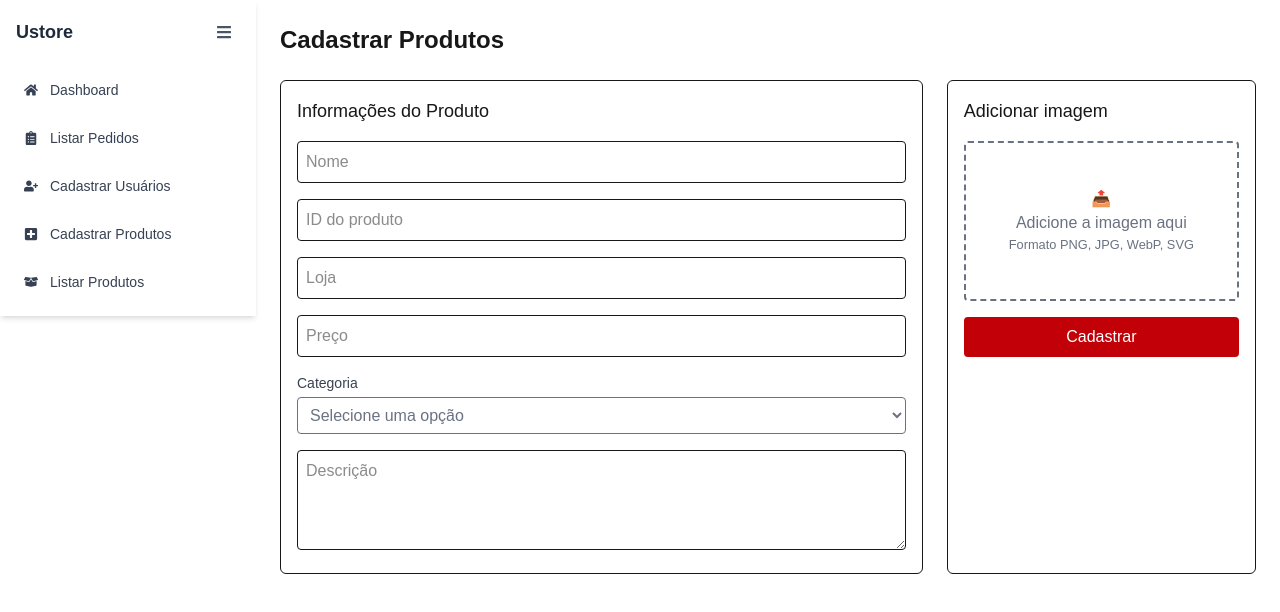
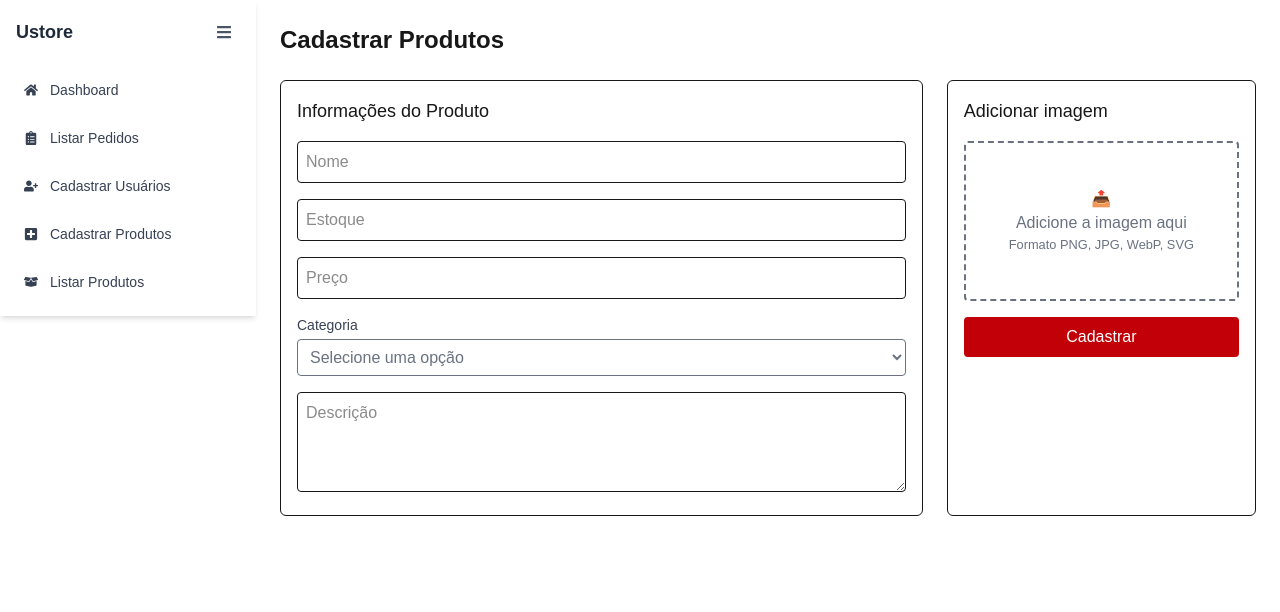
Before and after one commit to Vanessa867/Front_Squad36_Claro, a Next.js app in the folder claro/: page /CadastrarProdutos in a window 1280 px wide. Shown: the top 612 px of the page. Built offline with nearby package versions, Linux system fonts and the light colour scheme.

Commit message:
add integration back end

```diff
--- a/claro/package.json
+++ b/claro/package.json
@@ -9,6 +9,7 @@
     "lint": "next lint"
   },
   "dependencies": {
+    "jwt-decode": "^4.0.0",
     "next": "15.3.1",
     "react": "^19.1.0",
     "react-dom": "^19.1.0",
--- a/claro/src/app/CadastrarProdutos/page.tsx
+++ b/claro/src/app/CadastrarProdutos/page.tsx
@@ -2,9 +2,22 @@
 
 import { useState } from "react";
 import SideNav from "@/app/Dashboard/sidenav";
+import { jwtDecode } from "jwt-decode";
 
 export default function CadastrarProduto() {
   const [imagem, setImagem] = useState<File | null>(null);
+  const [form, setForm] = useState({
+    name: '',
+    description: '',
+    stock: '',
+    category: '',
+    price: '',
+  });
+
+  const handleChange = (e: React.ChangeEvent<HTMLInputElement | HTMLSelectElement | HTMLTextAreaElement>) => {
+    const { name, value } = e.target;
+    setForm(prev => ({ ...prev, [name]: value }));
+  };
 
   const handleImagemChange = (e: React.ChangeEvent<HTMLInputElement>) => {
     if (e.target.files && e.target.files[0]) {
@@ -12,11 +25,70 @@ export default function CadastrarProduto() {
     }
   };
 
-  const handleSubmit = (e: React.FormEvent) => {
-    e.preventDefault();
-    console.log("Produto cadastrado");
+  type JwtPayload = {
+  sub: string; // ou 'id', depende do token do seu backend
+  // outros campos se precisar
+};
+
+const handleSubmit = async (e: React.FormEvent) => {
+  e.preventDefault();
+
+  const token = localStorage.getItem('token'); // ou onde você guarda o JWT
+  if (!token) {
+    alert('Usuário não autenticado');
+    return;
+  }
+
+  const decoded = jwtDecode<JwtPayload>(token);
+  const createdBy = decoded.sub; // ou decoded.id dependendo do seu token
+
+  let imgUrl = "";
+  if (imagem) {
+    // Atenção: Isso cria uma URL local temporária, que o backend não consegue acessar.
+    // Você precisa subir a imagem para um serviço e pegar a URL real.
+    imgUrl = URL.createObjectURL(imagem); // só para preview, não para envio real
+  }
+
+  const produto = {
+    name: form.name,
+    description: form.description,
+    stock: parseInt(form.stock),
+    category: form.category,
+    price: parseFloat(form.price),
+    imgUrl,
+    createdBy, // envia só o id (string)
   };
 
+  try {
+    const response = await fetch("http://localhost:8080/products", {
+      method: "POST",
+      headers: {
+        "Content-Type": "application/json",
+        "Authorization": `Bearer ${token}`, // IMPORTANTE: enviar o token no header
+      },
+      body: JSON.stringify(produto),
+    });
+
+    if (response.ok) {
+      alert("Produto cadastrado com sucesso!");
+      setForm({
+        name: '',
+        description: '',
+        stock: '',
+        category: '',
+        price: '',
+
+      });
+      setImagem(null);
+    } else {
+      console.error(await response.text());
+      alert("Erro ao cadastrar produto.");
+    }
+  } catch (err) {
+    console.error(err);
+    alert("Erro de conexão com o servidor.");
+  }
+};
   return (
     <div className="flex">
       <SideNav />
@@ -25,36 +97,88 @@ export default function CadastrarProduto() {
         <h1 className="text-2xl font-semibold mb-6">Cadastrar Produtos</h1>
 
         <form onSubmit={handleSubmit} className="grid grid-cols-1 md:grid-cols-3 gap-6">
-          {/* Coluna 1: Informações do Produto */}
           <div className="md:col-span-2 space-y-4 border p-4 rounded-md">
             <h2 className="text-lg font-medium">Informações do Produto</h2>
 
-            <input type="text" placeholder="Nome" className="w-full p-2 border rounded" />
-            <input type="text" placeholder="ID do produto" className="w-full p-2 border rounded" />
-            <input type="text" placeholder="Loja" className="w-full p-2 border rounded" />
-            <input type="text" placeholder="Preço" className="w-full p-2 border rounded" />
+            <input
+              name="name"
+              value={form.name}
+              onChange={handleChange}
+              type="text"
+              placeholder="Nome"
+              className="w-full p-2 border rounded"
+              required
+            />
+            <input
+              name="stock"
+              value={form.stock}
+              onChange={handleChange}
+              type="number"
+              placeholder="Estoque"
+              className="w-full p-2 border rounded"
+              required
+              min={0}
+            />
+            <input
+              name="price"
+              value={form.price}
+              onChange={handleChange}
+              type="number"
+              step="0.01"
+              placeholder="Preço"
+              className="w-full p-2 border rounded"
+              required
+              min={0.01}
+            />
 
             <label className="block text-sm font-medium text-gray-700 mb-1">Categoria</label>
-            <select className="w-full p-2 border rounded text-gray-500">
+            <select
+              name="category"
+              value={form.category}
+              onChange={handleChange}
+              className="w-full p-2 border rounded text-gray-500"
+              required
+            >
               <option value="">Selecione uma opção</option>
               <option value="eletronicos">Eletrônicos</option>
-              <option value="Acessorios">Acessorios</option>
+              <option value="acessorios">Acessórios</option>
               <option value="smartphones">Smartphones</option>
             </select>
 
-            <textarea placeholder="Descrição" className="w-full p-2 border rounded min-h-[100px]" />
+            <textarea
+              name="description"
+              value={form.description}
+              onChange={handleChange}
+              placeholder="Descrição"
+              className="w-full p-2 border rounded min-h-[100px]"
+              required
+            />
           </div>
 
-          {/* Coluna 2: Upload de Imagem */}
           <div className="space-y-4 border p-4 rounded-md">
             <h2 className="text-lg font-medium">Adicionar imagem</h2>
 
-            <label className="flex flex-col items-center justify-center w-full h-40 border-2 border-dashed rounded cursor-pointer hover:bg-gray-50 text-gray-500">
-              <input type="file" accept="image/*" className="hidden" onChange={handleImagemChange} />
+            <label
+              className="flex flex-col items-center justify-center w-full h-40 border-2 border-dashed rounded cursor-pointer hover:bg-gray-50 text-gray-500"
+            >
+              <input
+                type="file"
+                accept="image/*"
+                className="hidden"
+                onChange={handleImagemChange}
+              />
               <span>📤</span>
               <p>Adicione a imagem aqui</p>
               <small>Formato PNG, JPG, WebP, SVG</small>
             </label>
+
+            {imagem && (
+              <img
+                src={URL.createObjectURL(imagem)}
+                alt="Prévia da imagem"
+                className="w-full max-h-40 object-contain rounded"
+              />
+            )}
 
             <button
               type="submit"
```
Also changed, not shown: 2 other files (tests, documents, lock files or other folders).
